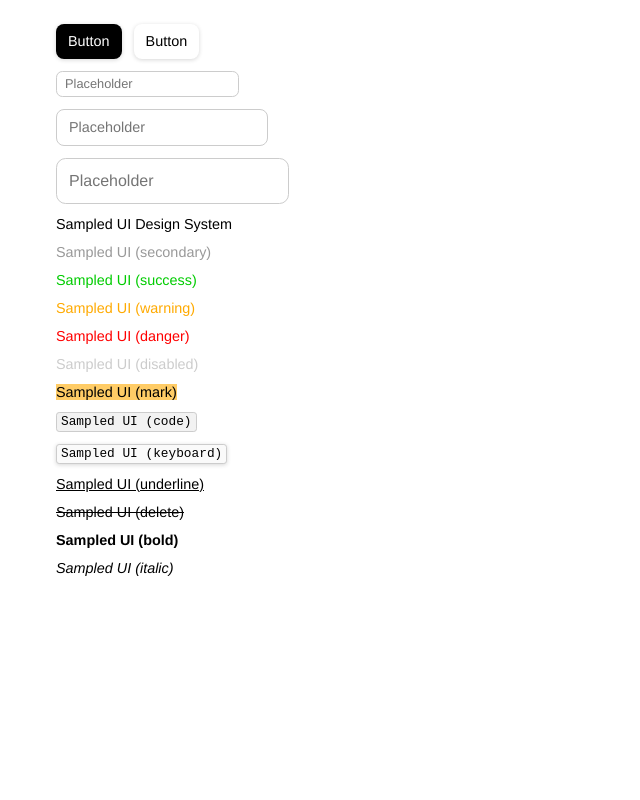
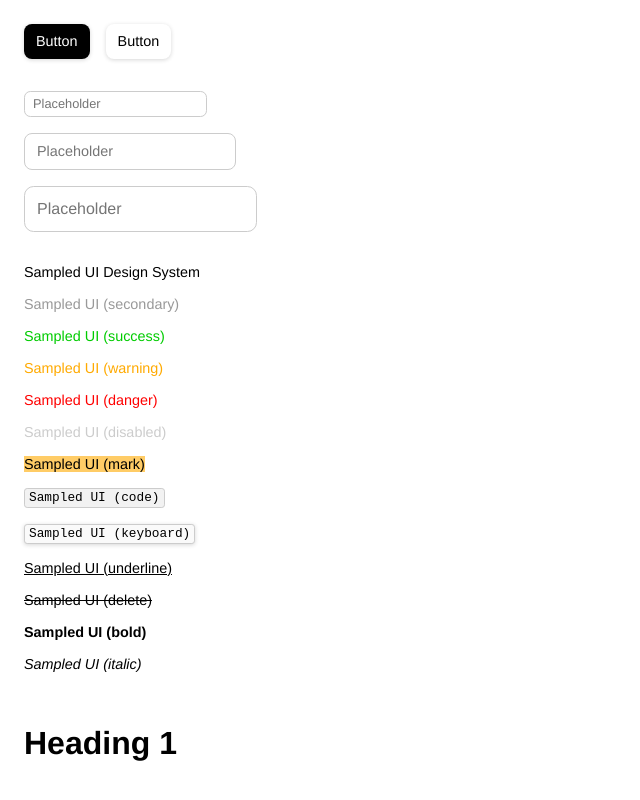
Before and after one commit to sampled-ui/base, a React (Vite) app: page / in a window 1280 px wide. Shown: the top 800 px of the page, without its empty margins (0-640 px from the left). Built offline with nearby package versions, Linux system fonts and the light colour scheme.

Commit message:
feat: add heading and fix units

```diff
--- a/lib/components/Button/index.tsx
+++ b/lib/components/Button/index.tsx
@@ -1,8 +1,9 @@
 import classNames from "classnames";
+import { Variants } from "../../units";
 import styles from "./styles.module.scss";
 
 interface ButtonProps extends React.ButtonHTMLAttributes<HTMLButtonElement> {
-  variant?: "primary" | "secondary";
+  variant?: Variants;
 }
 
 const defaultProps: Partial<ButtonProps> = {
--- a/lib/components/Flex/index.tsx
+++ b/lib/components/Flex/index.tsx
@@ -12,7 +12,6 @@ interface FlexProps extends React.HTMLAttributes<HTMLDivElement> {
 
 const defaultProps: Partial<FlexProps> = {
   direction: "row",
-  gap: SizeUnits.md,
   justify: "start",
   align: "center",
 };
@@ -27,7 +26,6 @@ export const Flex: React.FC<FlexProps> = ({
   ...restProps
 }) => {
   direction = direction ?? defaultProps.direction;
-  gap = gap ?? defaultProps.gap;
   justify = justify ?? defaultProps.justify;
   align = align ?? defaultProps.align;
 
@@ -36,11 +34,12 @@ export const Flex: React.FC<FlexProps> = ({
       className={`${classNames(styles.container, {
         [styles.row]: direction === "row",
         [styles.column]: direction === "column",
-        [styles.gap_xs]: gap === SizeUnits.xs,
-        [styles.gap_sm]: gap === SizeUnits.sm,
-        [styles.gap_md]: gap === SizeUnits.md,
-        [styles.gap_lg]: gap === SizeUnits.lg,
-        [styles.gap_xl]: gap === SizeUnits.xl,
+        [styles.gap_xs]: gap === "xs",
+        [styles.gap_sm]: gap === "sm",
+        [styles.gap_md]: gap === "md",
+        [styles.gap_lg]: gap === "lg",
+        [styles.gap_xl]: gap === "xl",
+        [styles.gap_xxl]: gap === "xxl",
         [styles.justify_center]: justify === "center",
         [styles.justify_start]: justify === "start",
         [styles.justify_end]: justify === "end",
--- a/lib/components/Input/index.tsx
+++ b/lib/components/Input/index.tsx
@@ -8,7 +8,7 @@ interface InputProps
 }
 
 const defaultProps: Partial<InputProps> = {
-  size: SizeUnits.md,
+  size: "md",
 };
 
 export const Input: React.FC<InputProps> = ({
@@ -20,9 +20,9 @@ export const Input: React.FC<InputProps> = ({
   return (
     <input
       className={`${className} ${classNames(styles.input, {
-        [styles.size_sm]: size === SizeUnits.sm,
-        [styles.size_md]: size === SizeUnits.md,
-        [styles.size_lg]: size === SizeUnits.lg,
+        [styles.size_sm]: size === "sm",
+        [styles.size_md]: size === "md",
+        [styles.size_lg]: size === "lg",
       })}`}
       {...restProps}
     />
--- a/lib/components/Input/styles.module.scss
+++ b/lib/components/Input/styles.module.scss
@@ -17,21 +17,21 @@
 
 .size_sm {
   border-radius: $border-radius-xs;
-  padding: $spacing-xs $spacing-sm;
+  padding: $padding-xs;
   font-size: $font-size-xs;
   line-height: $line-height-xs;
 }
 
 .size_md {
   border-radius: $border-radius-sm;
-  padding: $spacing-sm $spacing-md;
+  padding: $padding-sm;
   font-size: $font-size-sm;
   line-height: $line-height-sm;
 }
 
 .size_lg {
   border-radius: $border-radius-md;
-  padding: $spacing-md $spacing-md;
+  padding: $padding-md;
   font-size: $font-size-md;
   line-height: $line-height-sm;
 }
--- a/lib/components/Spacing/index.tsx
+++ b/lib/components/Spacing/index.tsx
@@ -8,7 +8,7 @@ interface SpacingProps extends React.HTMLAttributes<HTMLDivElement> {
 }
 
 const defaultProps: Partial<SpacingProps> = {
-  gap: SizeUnits.md,
+  gap: "md",
 };
 
 export const Spacing: React.FC<SpacingProps> = ({
@@ -21,11 +21,11 @@ export const Spacing: React.FC<SpacingProps> = ({
   return (
     <div
       className={`${classNames({
-        [styles.gap_xs]: gap === SizeUnits.xs,
-        [styles.gap_sm]: gap === SizeUnits.sm,
-        [styles.gap_md]: gap === SizeUnits.md,
-        [styles.gap_lg]: gap === SizeUnits.lg,
-        [styles.gap_xl]: gap === SizeUnits.xl,
+        [styles.gap_xs]: gap === "xs",
+        [styles.gap_sm]: gap === "sm",
+        [styles.gap_md]: gap === "md",
+        [styles.gap_lg]: gap === "lg",
+        [styles.gap_xl]: gap === "xl",
       })} ${className}`}
       {...restProps}
     >
--- /dev/null
+++ b/lib/components/Typography/Heading.module.scss
@@ -0,0 +1,5 @@
+@use "../../variables" as *;
+
+.heading {
+    font-family: $font-primary;
+}
--- /dev/null
+++ b/lib/components/Typography/Heading.tsx
@@ -0,0 +1,48 @@
+import { HeadingUnits } from "../../units";
+import styles from "./Heading.module.scss";
+
+interface HeadingProps
+  extends Omit<React.HTMLAttributes<HTMLHeadingElement>, "children"> {
+  children: string;
+  level: HeadingUnits;
+}
+
+export const Heading: React.FC<HeadingProps> = ({
+  level,
+  children,
+  className,
+  ...restProps
+}) => {
+  switch (level) {
+    case 1:
+      return (
+        <h1 className={`${styles.heading} ${className}`} {...restProps}>
+          {children}
+        </h1>
+      );
+    case 2:
+      return (
+        <h2 className={`${styles.heading} ${className}`} {...restProps}>
+          {children}
+        </h2>
+      );
+    case 3:
+      return (
+        <h3 className={`${styles.heading} ${className}`} {...restProps}>
+          {children}
+        </h3>
+      );
+    case 4:
+      return (
+        <h4 className={`${styles.heading} ${className}`} {...restProps}>
+          {children}
+        </h4>
+      );
+    case 5:
+      return (
+        <h5 className={`${styles.heading} ${className}`} {...restProps}>
+          {children}
+        </h5>
+      );
+  }
+};
--- a/lib/components/Typography/Text.tsx
+++ b/lib/components/Typography/Text.tsx
@@ -1,11 +1,12 @@
 import classNames from "classnames";
 
+import { Variants } from "../../units";
 import styles from "./Text.module.scss";
 
 export interface TextProps
   extends Omit<React.HTMLAttributes<HTMLDivElement>, "children"> {
   children: string;
-  type?: "secondary" | "success" | "warning" | "danger";
+  variant?: Omit<Variants, "primary">;
   disabled?: boolean;
   underline?: boolean;
   deleted?: boolean;
@@ -18,7 +19,7 @@ export interface TextProps
 
 export const Text: React.FC<TextProps> = ({
   children,
-  type,
+  variant,
   disabled,
   underline,
   deleted,
@@ -33,10 +34,10 @@ export const Text: React.FC<TextProps> = ({
   return (
     <div
       className={`${classNames(styles.container, {
-        [styles.secondary]: type === "secondary",
-        [styles.success]: type === "success",
-        [styles.warning]: type === "warning",
-        [styles.danger]: type === "danger",
+        [styles.secondary]: variant === "secondary",
+        [styles.success]: variant === "success",
+        [styles.warning]: variant === "warning",
+        [styles.danger]: variant === "danger",
         [styles.disabled]: disabled,
         [styles.underline]: underline,
         [styles.deleted]: deleted,
--- a/lib/components/Typography/index.tsx
+++ b/lib/components/Typography/index.tsx
@@ -1,3 +1,4 @@
+import { Heading } from "./Heading";
 import { Text } from "./Text";
 
-export const Typography = { Text };
+export const Typography = { Text, Heading };
--- a/lib/units.ts
+++ b/lib/units.ts
@@ -1,7 +1,10 @@
-export enum SizeUnits {
-  xs = "xs",
-  sm = "sm",
-  md = "md",
-  lg = "lg",
-  xl = "xl",
-}
+export type SizeUnits = "xs" | "sm" | "md" | "lg" | "xl" | "xxl";
+
+export type Variants =
+  | "primary"
+  | "secondary"
+  | "success"
+  | "warning"
+  | "danger";
+
+export type HeadingUnits = 1 | 2 | 3 | 4 | 5;
--- a/lib/variables.scss
+++ b/lib/variables.scss
@@ -32,15 +32,15 @@ $border: 1px solid hsl(0, 0%, 80%);
 // Spacing
 $spacing-xs: 0.25rem;
 $spacing-sm: 0.5rem;
-$spacing-md: 0.75rem;
-$spacing-lg: 1rem;
-$spacing-xl: 1.25rem;
+$spacing-md: 1rem;
+$spacing-lg: 1.5rem;
+$spacing-xl: 2rem;
 $spacing-xxl: 3rem;
 
-$padding-xs: $spacing-xs $spacing-sm;
-$padding-sm: $spacing-sm $spacing-md;
-$padding-md: $spacing-md $spacing-xl;
-$padding-lg: $spacing-lg $spacing-xxl;
+$padding-xs: 0.25rem 0.5rem;
+$padding-sm: 0.5rem 0.75rem;
+$padding-md: 0.75rem 0.75rem;
+$padding-lg: 1rem 1rem;
 
 
 // Colors
--- a/src/App.tsx
+++ b/src/App.tsx
@@ -2,31 +2,29 @@ import { Flex } from "../lib/components/Flex";
 import { Spacing } from "../lib/components/Spacing";
 import { Typography } from "../lib/components/Typography";
 import { Button, Input } from "../lib/main";
-import { SizeUnits } from "../lib/units";
+import { HeadingUnits } from "../lib/units";
 
-const { Text } = Typography;
+const { Text, Heading } = Typography;
 
 function App() {
   return (
-    <Spacing gap={SizeUnits.lg}>
-      <Flex direction="column" align="start">
-        <Flex>
+    <Spacing gap="lg">
+      <Flex direction="column" align="start" gap="xl">
+        <Flex gap="md">
           <Button>Button</Button>
           <Button variant="secondary">Button</Button>
         </Flex>
-        <Flex direction="column" align="start">
-          {Object.values([SizeUnits.sm, SizeUnits.md, SizeUnits.lg]).map(
-            (size) => (
-              <Input placeholder="Placeholder" size={size} />
-            )
-          )}
+        <Flex direction="column" align="start" gap="md">
+          {Object.values(["sm", "md", "lg"]).map((size) => (
+            <Input placeholder="Placeholder" size={size} />
+          ))}
         </Flex>
-        <Flex direction="column" align="start">
+        <Flex direction="column" align="start" gap="md">
           <Text>Sampled UI Design System</Text>
-          <Text type="secondary">Sampled UI (secondary)</Text>
-          <Text type="success">Sampled UI (success)</Text>
-          <Text type="warning">Sampled UI (warning)</Text>
-          <Text type="danger">Sampled UI (danger)</Text>
+          <Text variant="secondary">Sampled UI (secondary)</Text>
+          <Text variant="success">Sampled UI (success)</Text>
+          <Text variant="warning">Sampled UI (warning)</Text>
+          <Text variant="danger">Sampled UI (danger)</Text>
           <Text disabled>Sampled UI (disabled)</Text>
           <Text mark>Sampled UI (mark)</Text>
           <Text code>Sampled UI (code)</Text>
@@ -36,6 +34,15 @@ function App() {
           <Text bold>Sampled UI (bold)</Text>
           <Text italic>Sampled UI (italic)</Text>
         </Flex>
+        <Flex direction="column" align="start">
+          {Object.values([1, 2, 3, 4, 5]).map((level) => {
+            return (
+              <Heading level={level as HeadingUnits}>
+                {"Heading " + String(level)}
+              </Heading>
+            );
+          })}
+        </Flex>
       </Flex>
     </Spacing>
   );
```
